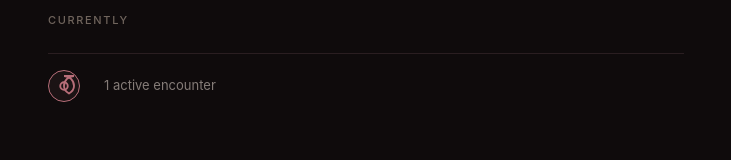
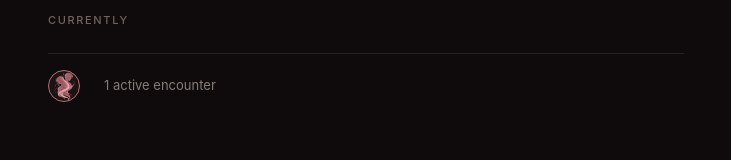
Before and after one commit to Kaiser0733/Ghost, a React (Vite) app: page / in a window 1280 px wide. Shown: the part 504-664 px from the top of the page, without its empty margins (274-1005 px from the left). Built offline with nearby package versions, Linux system fonts and the light colour scheme.

Commit message:
Phase 1: remove legacy encounter icon

```diff
--- a/src/screens/Home.tsx
+++ b/src/screens/Home.tsx
@@ -4,14 +4,7 @@
 import type { ScreenId } from '../types/ghost';
 import { useEncounter } from '../context/EncounterContext';
 
-// Custom SVG Icons for home state glyphs
-const HomeAnonymousIcon = () => (
-  <svg viewBox="0 0 24 24" width="100%" height="100%" stroke="currentColor" fill="none" strokeWidth="1.5" strokeLinecap="round" aria-hidden="true">
-    <path d="M12 4a8 8 0 0 1 8 8c0 2.5-1.5 4.5-4 6-2.5-1.5-4-3.5-4-6a8 8 0 0 1 8-8z"/>
-    <circle cx="12" cy="12" r="3"/>
-  </svg>
-);
-
+// Custom SVG Icons for home state glyphs - specialized states only
 const HomeWaitingIcon = () => (
   <svg viewBox="0 0 24 24" width="100%" height="100%" stroke="currentColor" fill="none" strokeWidth="1.5" strokeLinecap="round" aria-hidden="true">
     <path d="M12 4a8 8 0 0 1 8 8c0 2.5-1.5 4.5-4 6-2.5-1.5-4-3.5-4-6a8 8 0 0 1 8-8z"/>
@@ -26,6 +19,20 @@ const HomeMutualIcon = () => (
   </svg>
 );
 
+// Founder-provided encounter asset for neutral/anonymous encounter state
+const HomeEncounterIcon = () => (
+  <img
+    src="/src/assets/encounter/encounter_optimized.png"
+    alt=""
+    className="home-encounter-icon"
+    width="32"
+    height="32"
+    loading="eager"
+    decoding="async"
+    aria-hidden="true"
+  />
+);
+
 interface HomeProps {
   onNavigate: (id: ScreenId) => void;
 }
@@ -36,12 +43,12 @@ export function Home({ onNavigate }: HomeProps) {
   // Determine home state from encounter
   let stateLabel = 'Currently';
   let stateRows = [
-    { Icon: HomeAnonymousIcon, text: 'No active encounters', dim: true },
+    { Icon: HomeEncounterIcon, text: 'No active encounters', dim: true },
   ];
 
   if (encounter) {
     if (encounter.phase === 'faded') {
-      stateRows = [{ Icon: HomeAnonymousIcon, text: '1 faded encounter', dim: true }];
+      stateRows = [{ Icon: HomeEncounterIcon, text: '1 faded encounter', dim: true }];
     } else if (encounter.phase === 'connected' || !!encounter.connectionId) {
       stateRows = [{ Icon: HomeMutualIcon, text: '1 connection', dim: false }];
     } else if (encounter.userARevealed && encounter.userBRevealed) {
@@ -49,7 +56,7 @@ export function Home({ onNavigate }: HomeProps) {
     } else if (encounter.userARevealed || encounter.userBRevealed) {
       stateRows = [{ Icon: HomeWaitingIcon, text: '1 awaiting response', dim: false }];
     } else {
-      stateRows = [{ Icon: HomeAnonymousIcon, text: '1 active encounter', dim: true }];
+      stateRows = [{ Icon: HomeEncounterIcon, text: '1 active encounter', dim: true }];
     }
   }
 
--- a/src/styles/global.css
+++ b/src/styles/global.css
@@ -389,9 +389,19 @@ a:focus-visible,
   transition: all var(--t-med);
 }
 
-.home-state-row:nth-child(1) .home-state-glyph {
+.home-encounter-icon {
+  width: 32px;
+  height: 32px;
+  max-width: 32px;
+  max-height: 32px;
+  object-fit: contain;
+  flex-shrink: 0;
+  display: block;
+  border-radius: 50%;
+}
+
+.home-state-row:nth-child(1) .home-encounter-icon {
   border-color: var(--border);
-  color: var(--text-dim);
 }
 
 .home-state-row:nth-child(2) .home-state-glyph {
@@ -504,8 +514,7 @@ a:focus-visible,
 
 /* ========================================================
    ENCOUNTER GLYPH SYSTEM — Custom designed icons
-   Anonymous: obscured presence → Waiting: reaching/half-revealed
-   Incoming: approaching presence → Mutual: two paths connecting
+   Waiting: reaching/half-revealed → Incoming: approaching presence → Mutual: two paths connecting
    ======================================================== */
 .encounter-glyph {
   width: 72px;
@@ -526,27 +535,6 @@ a:focus-visible,
 
 .encounter-card:hover .encounter-glyph {
   border-color: var(--border);
-}
-
-.encounter-card.anonymous .encounter-glyph {
-  color: var(--text-dim);
-  border-color: var(--border);
-  background: var(--bg-deep);
-}
-
-/* Anonymous — subtle breathing */
-.encounter-card.anonymous .encounter-glyph::before {
-  content: '';
-  position: absolute;
-  inset: -4px;
-  border-radius: 50%;
-  border: 1px solid transparent;
-  animation: breath 4s ease-in-out infinite;
-}
-
-@keyframes breath {
-  0%, 100% { border-color: transparent; transform: scale(1); }
-  50% { border-color: rgba(183, 110, 121, 0.3); transform: scale(1.02); }
 }
 
 /* Waiting — warm pulse, reaching */
```
